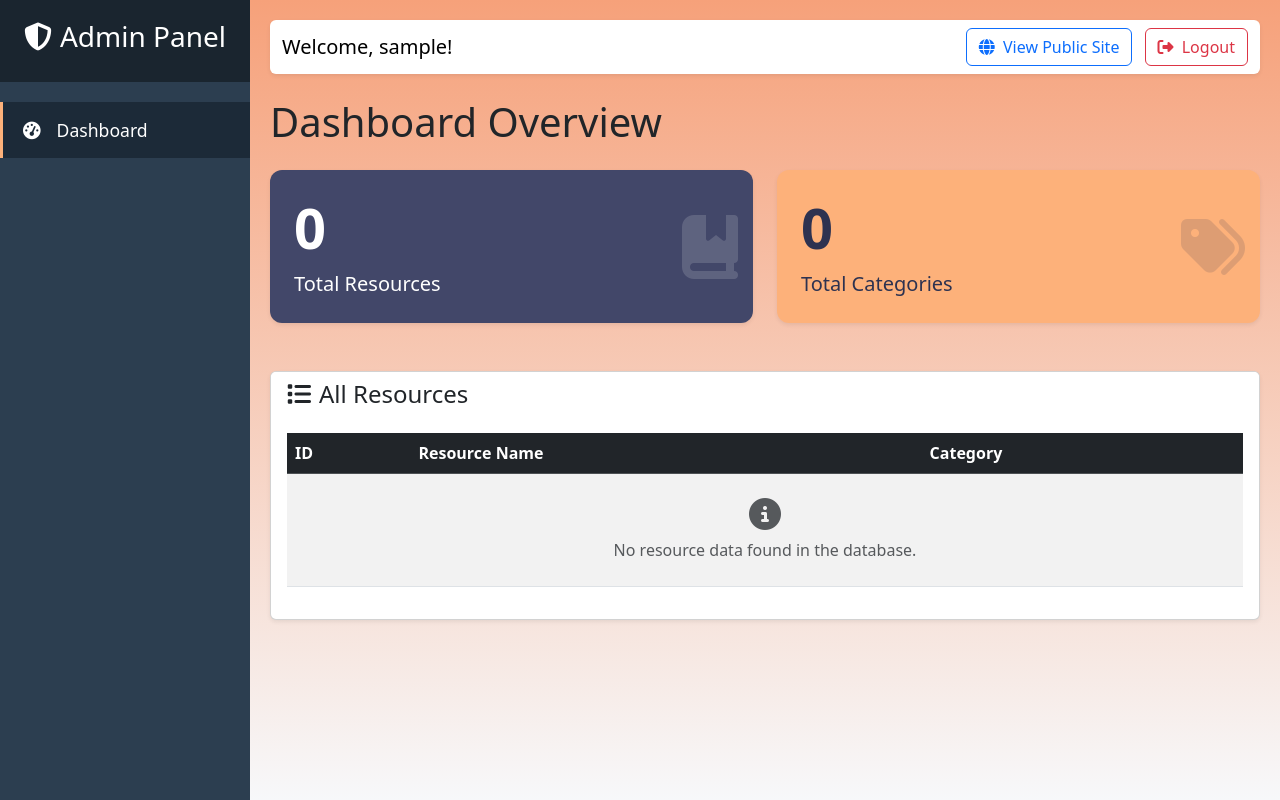
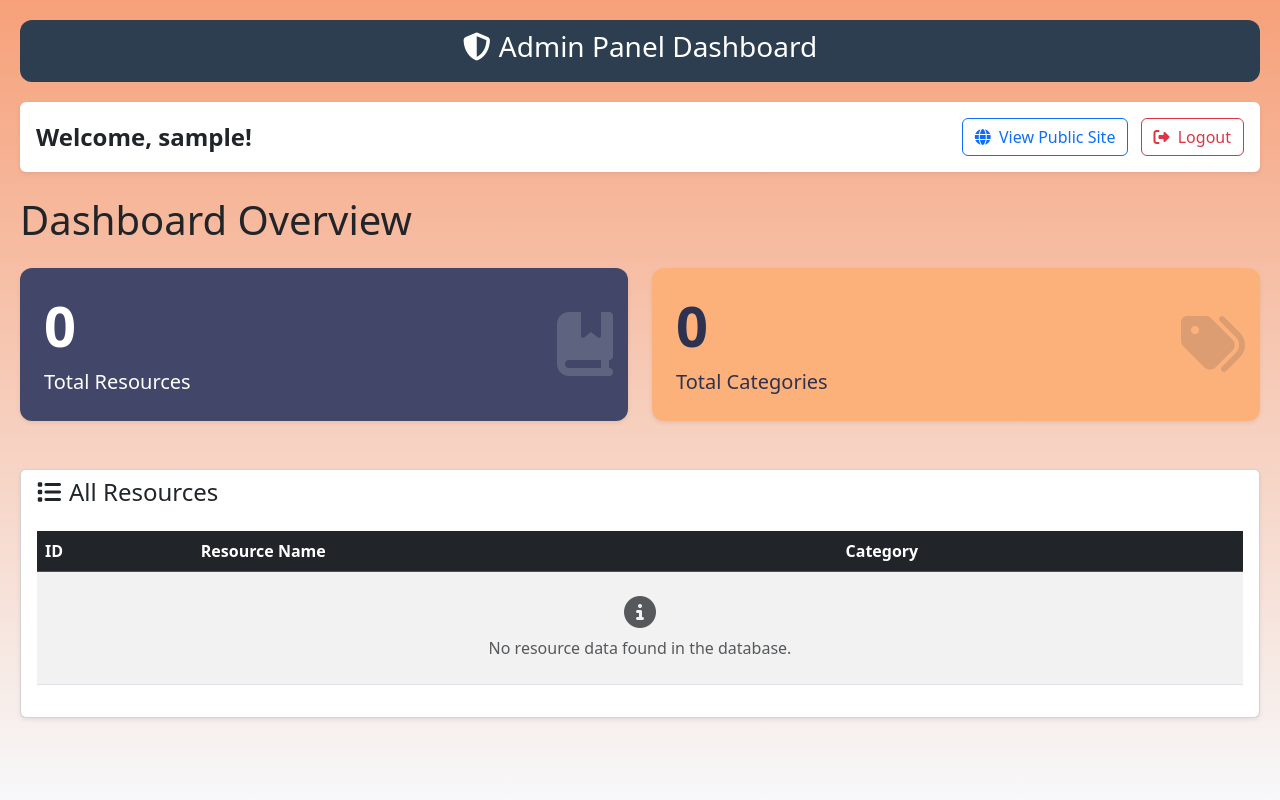
Before and after one commit to wd-g6/LocalCommunityHub, a PHP site: page /admin/ in a window 1280 px wide. Run offline with PHP 8.4, Linux system fonts and the light colour scheme; the visitor is signed in with stand-in values (Sample User, id 1); data that the repository does not hold is empty.

Commit message:
jerome,karl,aljon,aaron,aivan

```diff
--- a/admin/index.php
+++ b/admin/index.php
@@ -48,55 +48,9 @@ $categoryCount = count($allCategories);
             overflow-x: hidden;
         }
 
-        .wrapper {
-            display: flex;
-            width: 100%;
-            align-items: stretch;
-        }
-
-        #sidebar {
-            min-width: 250px;
-            max-width: 250px;
-            background: #2c3e50;
-            color: #fff;
-            transition: all 0.3s;
-        }
-
-        #sidebar .sidebar-header {
-            padding: 20px;
-            background: #1a252f;
-        }
-
-        #sidebar ul.components {
-            padding: 20px 0;
-        }
-
-        #sidebar ul li a {
-            padding: 15px 20px;
-            font-size: 1.1em;
-            display: block;
-            color: #adb5bd;
-            text-decoration: none;
-            transition: all 0.2s;
-            border-left: 3px solid transparent;
-        }
-
-        #sidebar ul li a:hover {
-            color: #ffffff;
-            background: #34495e;
-        }
-
-        #sidebar ul li.active>a {
-            color: #fff;
-            background: #1c2a38;
-            border-left: 3px solid #fdb17a;
-        }
-
-        #content {
-            width: 100%;
+        .container-fluid {
             padding: 20px;
             min-height: 100vh;
-            transition: all 0.3s;
         }
 
         .stat-card {
@@ -142,38 +96,36 @@ $categoryCount = count($allCategories);
             color: var(--bs-table-hover-color);
             background-color: var(--bs-table-hover-bg);
         }
+
+        .admin-header {
+            background: #2c3e50;
+            color: white;
+            padding: 10px 20px;
+            border-radius: 0.75rem;
+            margin-bottom: 20px;
+        }
     </style>
 </head>
 
 <body>
-    <div class="wrapper">
-        <nav id="sidebar">
-            <div class="sidebar-header text-center">
-                <h3><i class="fa-solid fa-shield-halved me-2"></i>Admin Panel</h3>
+    <div class="container-fluid">
+        <div class="admin-header text-center animate-on-load" style="animation-delay: 0.1s;">
+            <h3><i class="fa-solid fa-shield-halved me-2"></i>Admin Panel Dashboard</h3>
         </div>
-            <ul class="list-unstyled components">
-                <li class="active">
-                    <a href="index.php"><i class="fas fa-tachometer-alt me-3"></i>Dashboard</a>
-                </li>
-            </ul>
-        </nav>
 
-        <div id="content">
-            <nav class="navbar navbar-expand-lg navbar-light bg-white mb-4 shadow-sm rounded animate-on-load" style="animation-delay: 0.1s;">
-                <div class="container-fluid">
-                    <span class="navbar-brand mb-0 h1">Welcome, <?php echo htmlspecialchars($_SESSION['username']); ?>!</span>
-                    <div class="ms-auto">
+        <div class="d-flex justify-content-between align-items-center bg-white p-3 rounded shadow-sm mb-4 animate-on-load" style="animation-delay: 0.2s;">
+            <span class="fw-bold fs-4">Welcome, <?php echo htmlspecialchars($_SESSION['username']); ?>!</span>
+            <div>
                 <a href="../" target="_blank" class="btn btn-outline-primary"><i class="fas fa-globe me-1"></i> View Public Site</a>
                 <a href="?action=logout" class="btn btn-outline-danger ms-2"><i class="fas fa-sign-out-alt me-1"></i> Logout</a>
             </div>
         </div>
-            </nav>
 
-            <h1 class="mb-4 text-dark animate-on-load" style="animation-delay: 0.2s;">Dashboard Overview</h1>
+        <h1 class="mb-4 text-dark animate-on-load" style="animation-delay: 0.3s;">Dashboard Overview</h1>
 
         <section class="stats mb-5">
             <div class="row g-4">
-                    <div class="col-md-6 animate-on-load" style="animation-delay: 0.3s;">
+                <div class="col-md-6 animate-on-load" style="animation-delay: 0.4s;">
                     <div class="card stat-card shadow-sm" style="background-color: #424769;">
                         <div class="card-body p-4">
                             <i class="fa-solid fa-book-bookmark stat-icon"></i>
@@ -182,7 +134,7 @@ $categoryCount = count($allCategories);
                         </div>
                     </div>
                 </div>
-                    <div class="col-md-6 animate-on-load" style="animation-delay: 0.4s;">
+                <div class="col-md-6 animate-on-load" style="animation-delay: 0.5s;">
                     <div class="card stat-card shadow-sm" style="background-color: #fdb17a; color: #2d3250;">
                         <div class="card-body p-4">
                             <i class="fa-solid fa-tags stat-icon"></i>
@@ -194,7 +146,7 @@ $categoryCount = count($allCategories);
             </div>
         </section>
 
-            <section class="data-table animate-on-load" style="animation-delay: 0.5s;">
+        <section class="data-table animate-on-load" style="animation-delay: 0.6s;">
             <div class="card shadow-sm">
                 <div class="card-header bg-white border-0">
                     <h4 class="card-title mb-0"><i class="fas fa-list me-2"></i>All Resources</h4>
@@ -243,7 +195,6 @@ $categoryCount = count($allCategories);
             </div>
         </section>
     </div>
-    </div>
 
     <script src="https://cdn.jsdelivr.net/npm/bootstrap@5.3.3/dist/js/bootstrap.bundle.min.js"></script>
 </body>
```
Lines whose indentation alone changed are shown as unchanged.
